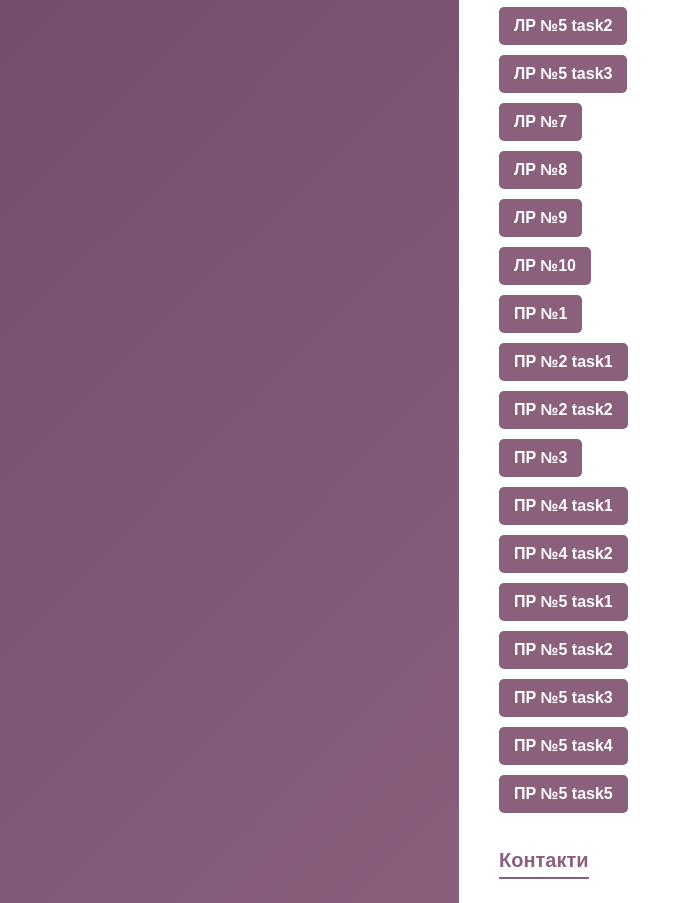
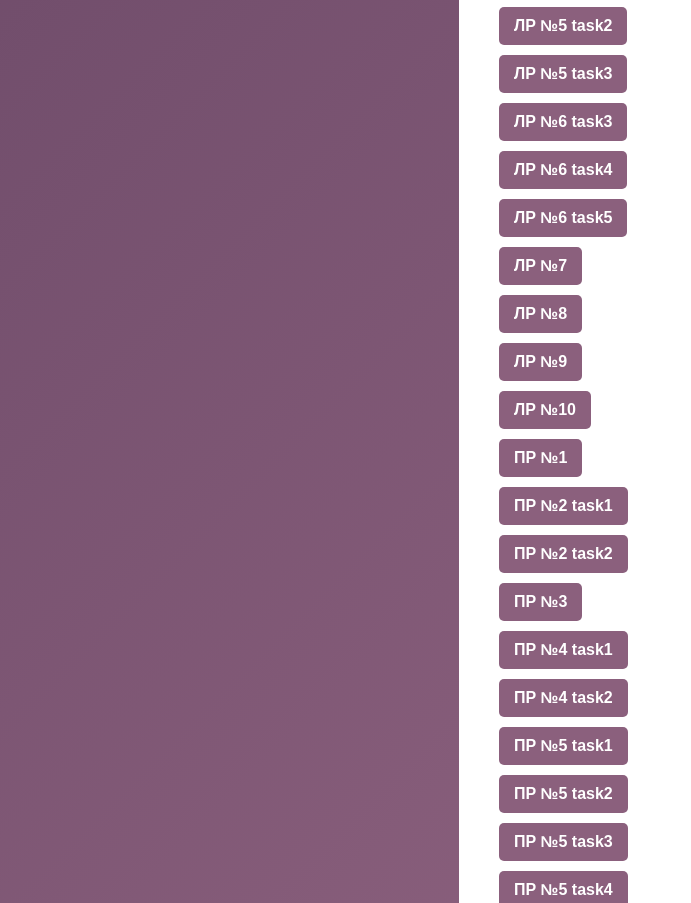
Before and after one commit to inna11092007/inna11092007.github.io, a plain HTML site: page index.html in a window 1280 px wide. Shown: the part 1537-2440 px from the top of the page, without its empty margins (0-691 px from the left). Drawn offline with Linux system fonts and the light colour scheme.

Commit message:
Update index.html

```diff
--- a/index.html
+++ b/index.html
@@ -117,6 +117,9 @@
                 <li><a href="лр 5/index1.html">ЛР №5 task1</a></li>
                 <li><a href="лр 5/index2.html">ЛР №5 task2</a></li>
                 <li><a href="лр 5/index3.html">ЛР №5 task3</a></li>
+                <li><a href="лр 6/task_3.html">ЛР №6 task3</a></li>
+                <li><a href="лр 6/task_4.html">ЛР №6 task4</a></li>
+                <li><a href="лр 6/task_5.html">ЛР №6 task5</a></li>
                 <li><a href="лр 7/index.html">ЛР №7</a></li>
                 <li><a href="лр 8/index.html">ЛР №8</a></li>
                 <li><a href="лр 9/index.html">ЛР №9</a></li>
```
